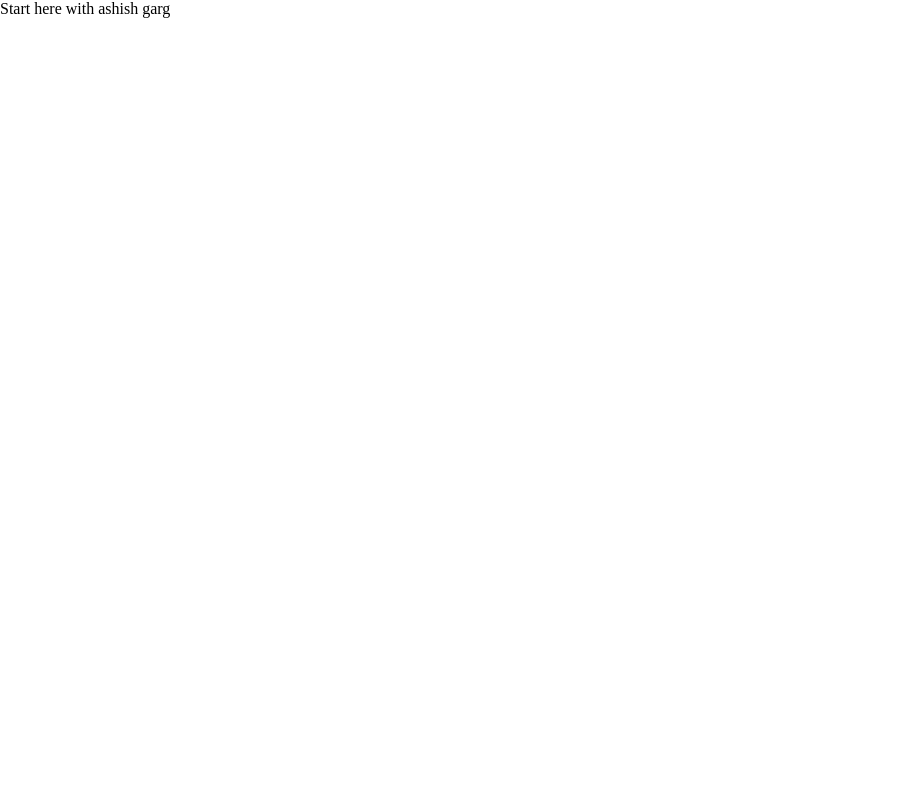
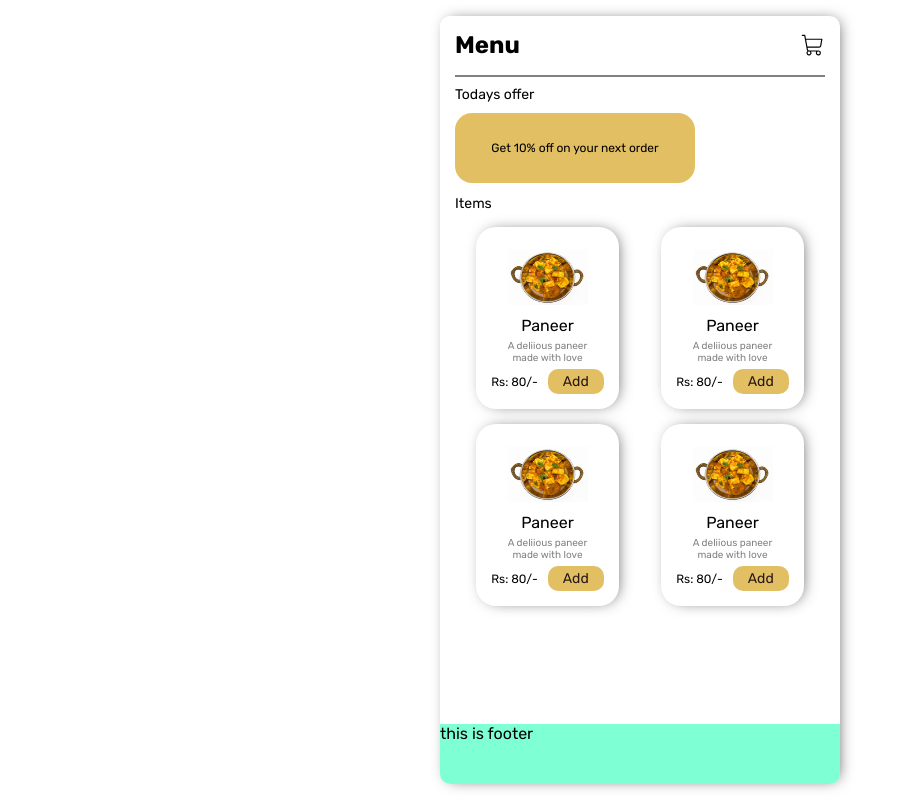
Before and after one commit to Ashish-Coder12/Food_ordering, a React (Vite) app: page / in a window 1280 px wide. Shown: the whole page, without its empty margins (0-911 px from the left). Built offline with nearby package versions, Linux system fonts and the light colour scheme.

Commit message:
improvment:created complete menu page

```diff
--- a/package.json
+++ b/package.json
@@ -11,7 +11,8 @@
   },
   "dependencies": {
     "react": "^18.2.0",
-    "react-dom": "^18.2.0"
+    "react-dom": "^18.2.0",
+    "react-icons": "^5.0.1"
   },
   "devDependencies": {
     "@types/react": "^18.2.66",
--- a/src/App.jsx
+++ b/src/App.jsx
@@ -1,14 +1,15 @@
 import { useState } from 'react'
 import reactLogo from './assets/react.svg'
 import viteLogo from '/vite.svg'
+import Menu from './Components/Menu/Menu.jsx'
 import './App.css'
 
 function App() {
-  const [count, setCount] = useState(0)
-
   return (
    <>
-   Start  here with ashish garg
+   <div>
+    <Menu/>
+   </div>
    </>
   )
 }
--- /dev/null
+++ b/src/Components/Card/Card.css
@@ -0,0 +1,40 @@
+.card{
+    /* width: 140px; */
+    width: fit-content;
+    box-shadow: 3px 0px 15px -5px rgb(80, 80, 80);
+    border-radius: 20px;
+    padding:  15px;
+    display: flex;
+    flex-direction: column;
+    align-items: center;
+}
+
+.price{
+    display: flex;
+    justify-content: space-between;
+    align-items: center;
+}
+
+.add-btn{
+    background-color: var(--color-primary);
+    color: rgb(39, 23, 23);
+    padding: 4px 15px;
+    border: none;
+    border-radius: 10px;
+    cursor: pointer;
+    text-align: center;
+    font-size: 14px;
+    margin-left: 10px;
+}
+
+.price {
+    font-size: 12px;
+}
+
+.prduct-description {
+    font-size: 10px;
+    margin: 5px 0;
+    text-align: center;
+    color: gray;
+    max-width: 100px;
+}
--- /dev/null
+++ b/src/Components/Card/Card.jsx
@@ -0,0 +1,21 @@
+import React from 'react'
+import Paneer from '../../assets/paneer.jpg'
+import './Card.css'
+
+function Card() {
+  return (
+    <div className="card mt-3">
+      <div className="card-inner">
+          <img src={Paneer} alt="img" style={{width: '100px', height: '70px' , scale: '0.8'}}  />
+      </div>
+      <div className="prduct-name">Paneer</div>
+      <div className="prduct-description">A deliious paneer made with love</div>
+      <div className="price">
+        <span className='price'>Rs: 80/-</span>
+        <span><button className="add-btn">Add</button></span>
+      </div>
+    </div>
+  )
+}
+
+export default Card
--- /dev/null
+++ b/src/Components/Footer/Footer.css
@@ -0,0 +1,16 @@
+.footer {
+    position: fixed;
+    bottom: 0;
+    left: 0;
+    width: 100%;
+    height: 60px;
+    background-color: aquamarine;
+}
+
+@media(min-width: 400px) {
+    .footer {
+        border-bottom-left-radius: 10px;
+        border-bottom-right-radius: 10px;
+        position: absolute;
+    }
+}
--- /dev/null
+++ b/src/Components/Footer/Footer.jsx
@@ -0,0 +1,12 @@
+import React from 'react'
+import  './Footer.css'
+
+function Footer() {
+  return (
+    <div className="footer">
+      this is footer
+    </div>
+  )
+}
+
+export default Footer
--- /dev/null
+++ b/src/Components/Menu/Menu.css
@@ -0,0 +1,29 @@
+.menu-top {
+    display: flex;
+    justify-content: space-between;
+    align-items: center;
+    margin-bottom: 1rem;
+}
+
+.Menu {
+    width: 100%;
+    padding: 0 15px;
+    padding-top: 15px;
+    position: relative;
+}
+
+.card-container {
+    display: flex;
+    flex-wrap: wrap;
+    justify-content: space-around;
+}
+
+@media(min-width: 400px) {
+.Menu {
+    width: 400px;
+    height: 96vh;
+    margin: 2vh auto;
+    box-shadow: 3px 0px 15px -5px rgb(80, 80, 80);
+    border-radius: 10px;
+}
+}
--- /dev/null
+++ b/src/Components/Menu/Menu.jsx
@@ -0,0 +1,28 @@
+import React from 'react'
+import { PiShoppingCartLight } from "react-icons/pi";
+import './Menu.css'
+import Card from '../Card/Card';
+import Offer from '../Offer/Offer';
+import Footer from '../Footer/Footer';
+
+function Menu() {
+  return (
+    <div className="Menu">
+        <div className="menu-top">
+            <h2>Menu</h2>
+            <PiShoppingCartLight className="cart" size={25} />
+        </div>
+        <Offer />
+        <span className='offer-title mt-5' >Items</span>
+        <div className="card-container">
+        <Card />
+        <Card />
+        <Card />
+        <Card />
+        </div>
+        <Footer />
+    </div>
+  )
+}
+
+export default Menu
--- /dev/null
+++ b/src/Components/Offer/Offer.css
@@ -0,0 +1,27 @@
+.offer {
+    border-top: 2px solid gray;
+    padding-top: 7px;
+}
+
+.offer-zone {
+    width: 240px;
+    height: 70px;
+    background-color: var(--color-primary);
+    color: rgb(0, 0, 0);
+    display: flex;
+    justify-content: center;
+    align-items: center;
+    border-radius: 17px;
+    font-size: 12px;
+}
+
+.offer-title {
+   font-size: 14px;
+}
+
+.offer-container {
+    margin: 10px 0;
+    display: flex;
+    align-items: center;
+    overflow-x: auto;
+}
--- /dev/null
+++ b/src/Components/Offer/Offer.jsx
@@ -0,0 +1,17 @@
+import React from 'react'
+import './Offer.css'
+
+function Offer() {
+    return (
+        <div className="offer">
+            <span className="offer-title mt-5">Todays offer</span>
+            <div className="offer-container">
+                <div className="offer-zone">
+                    <p>Get 10% off on your next order</p>
+                </div>
+            </div>
+        </div>
+    )
+}
+
+export default Offer
--- a/src/index.css
+++ b/src/index.css
@@ -1,5 +1,21 @@
+@import url('https://fonts.googleapis.com/css2?family=Rubik:ital,wght@0,300..900;1,300..900&display=swap');
+
 *{
   margin: 0;
   padding: 0;
   box-sizing: border-box;
+  font-family: var(--font-family);
 }
+
+:root {
+  --color-primary: #dcb03fcf;
+  --color-secondary: #6a7cf3dd;
+  --font-family: 'Rubik', sans-serif;
+}
+
+.mt-5 {
+  margin-top: 30px;
+}
+.mt-3 {
+  margin-top: 15px;
+}
```
Also changed, not shown: src/assets/paneer.jpg (added), 1 other file (tests, documents, lock files or other folders).
